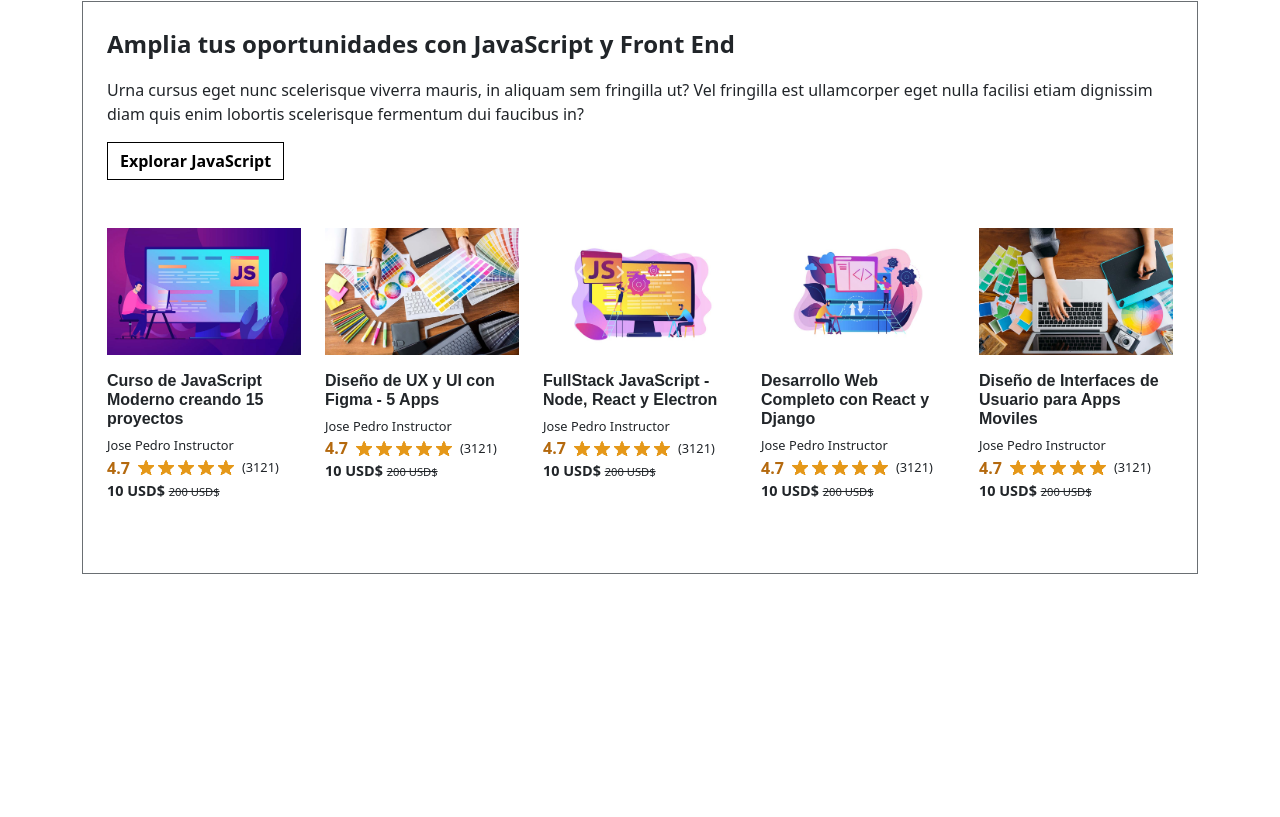
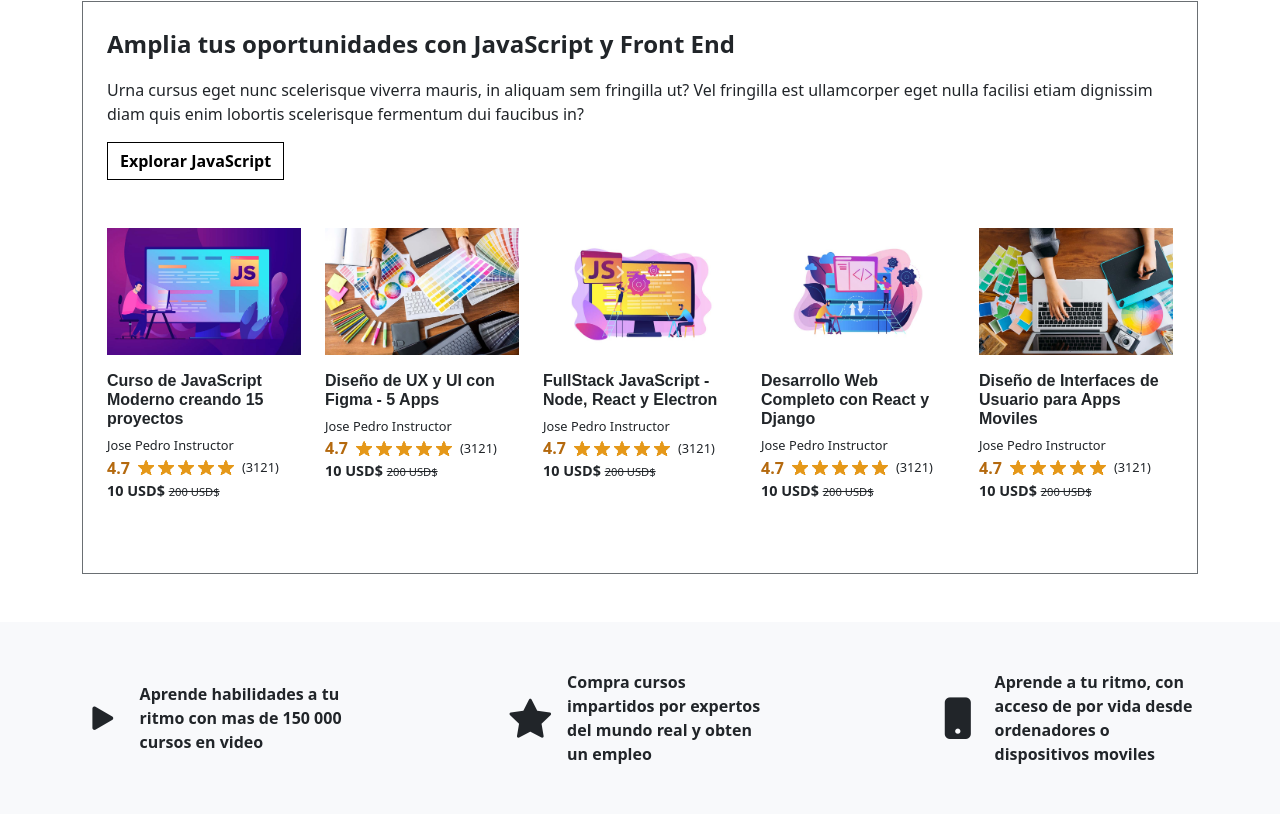
Before and after one commit to xandro2021/UdemyCloneBootstrapSASS, a website: page index.html in a window 1280 px wide. Shown: the part 766-1583 px from the top of the page. Before the commit the page ends 1340 px from the top, so only its background shows below. Drawn offline with nearby package versions, Linux system fonts and the light colour scheme; files whose address does not match are found by name; a web font is replaced by a local one.

Commit message:
create and style the characteristics section

```diff
--- a/index.html
+++ b/index.html
@@ -218,6 +218,46 @@
         </div>
     </section>
 
+    <section class="bg-light my-5 py-5">
+        <div class="container-xl">
+            <div class="row justify-content-between align-items-center">
+                <div class="col-md-3 mb-5 mb-md-0">
+                    <div class="d-flex justify-content-around align-items-center">
+                        <div class="me-3">
+                            <div class="icono">
+                                <i class="bi bi-play-fill fs-3"></i>
+                            </div>
+                        </div>
+                        <p class="fw-bold m-0">Aprende habilidades a tu ritmo con mas de 150 000 cursos en video</p>
+                    </div>
+                </div> <!-- .col-md-3 -->
+
+                <div class="col-md-3 mb-5 mb-md-0">
+                    <div class="d-flex justify-content-around align-items-center">
+                        <div class="me-3">
+                            <div class="icono">
+                                <i class="bi bi-star-fill fs-3"></i>
+                            </div>
+                        </div>
+                        <p class="fw-bold m-0">Compra cursos impartidos por expertos del mundo real y obten un empleo</p>
+                    </div>
+                </div> <!-- .col-md-3 -->
+
+                <div class="col-md-3 mb-5 mb-md-0">
+                    <div class="d-flex justify-content-around align-items-center">
+                        <div class="me-3">
+                            <div class="icono">
+                                <i class="bi bi-phone-fill fs-3"></i>
+                            </div>
+                        </div>
+                        <p class="fw-bold m-0">Aprende a tu ritmo, con acceso de por vida desde ordenadores o dispositivos moviles</p>
+                    </div>
+                </div> <!-- .col-md-3 -->
+
+            </div>
+        </div>
+    </section>
+
 </body>
 
 </html>
```
